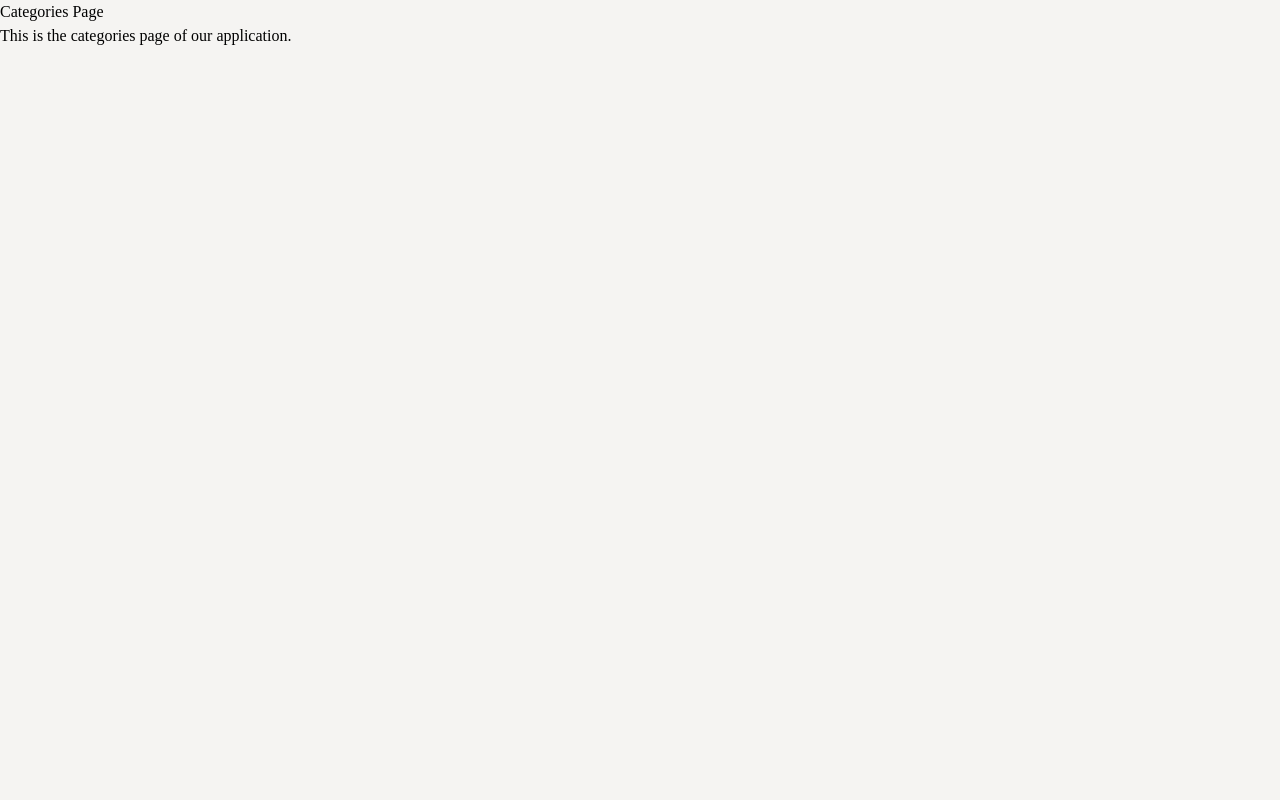
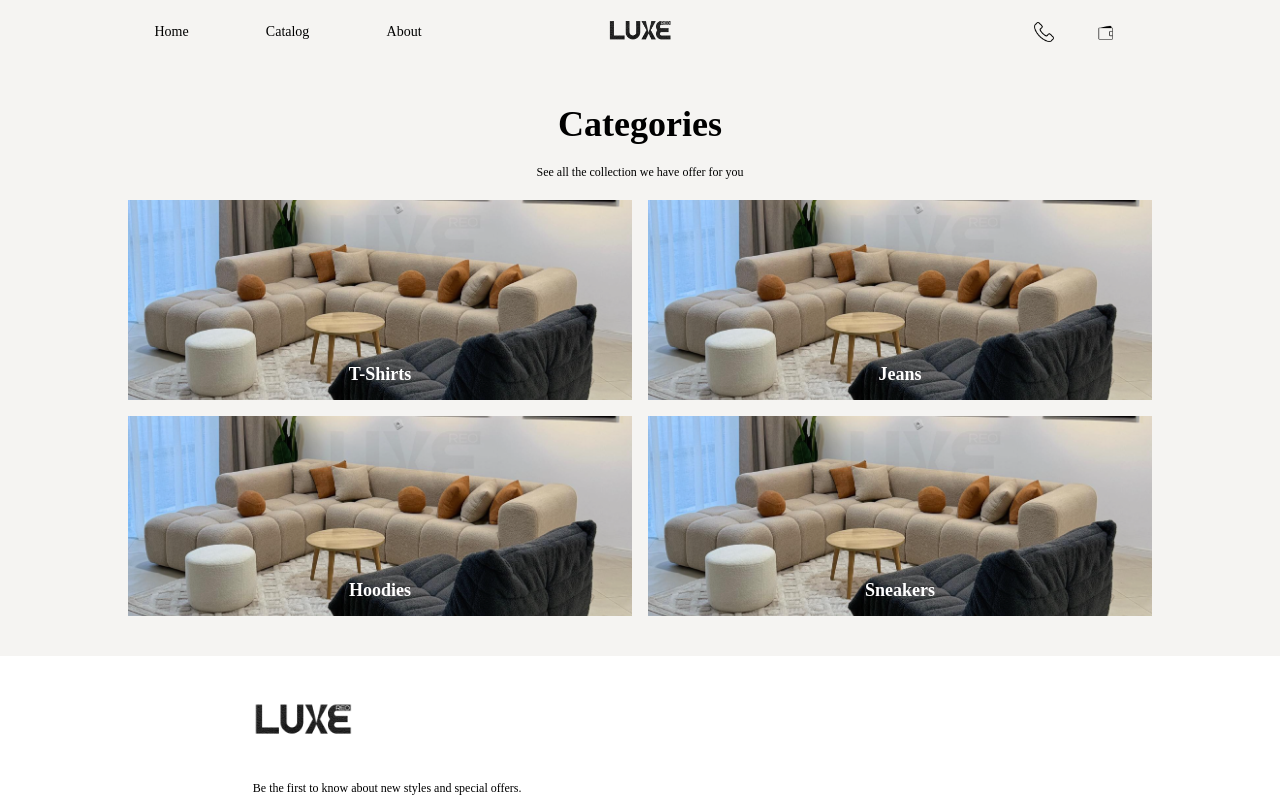
Before and after one commit to wailsb/luxe-webapp, a Next.js app: page /categories in a window 1280 px wide. Shown: the top 800 px of the page. Built offline with nearby package versions, Linux system fonts and the light colour scheme.

Commit message:
categories page done

```diff
--- a/src/Components/desktop/Navbar.tsx
+++ b/src/Components/desktop/Navbar.tsx
@@ -1,3 +1,4 @@
+"use client";
 import { useState, useEffect } from "react";
 import Image from "next/image";
 import Link from "next/link";
@@ -33,7 +34,7 @@ export default function Navbar() {
                     Home
                 </Link>
                 <div className="flex-1"/>
-                <Link href="/Catalog" className="text-black text-sm">
+                <Link href="/Products" className="text-black text-sm">
                     Catalog
                 </Link>
                 <div className="flex-1"/>
--- a/src/Components/phone/NavbarPhone.tsx
+++ b/src/Components/phone/NavbarPhone.tsx
@@ -1,3 +1,4 @@
+"use client";
 import Image from "next/image";
 import Link from "next/link";
 import { useState, useEffect } from "react";
@@ -45,7 +46,7 @@ export default function NavbarPhone() {
             <div className="flex flex-1"/>
             </div>
             <ul id="dropdown" className="hidden flex-col flex-1 justify-end items-center">
-                <Link className="py-2 px-5 text-black" href="/Catalog">Catalog</Link>
+                <Link className="py-2 px-5 text-black" href="/Products">Catalog</Link>
                 <Link className="py-2 px-5 text-black" href="/About">About</Link>
                 <Link className="py-2 px-5 text-black" href="/Contact">Contact</Link>
             </ul>
--- a/src/Components/shared/BestSellerElem.tsx
+++ b/src/Components/shared/ProductCard.tsx
@@ -1,7 +1,7 @@
-import { BestSellerElemProps } from "@/Types/types";
+import { ProductsElemProps } from "@/Types/types";
 
 
-export default function BestSellerElem({title,imageUrl,price,category,dimentions=["200px","300px"]}:BestSellerElemProps) {
+export default function ProductCard({title,imageUrl,price,category,dimentions=["200px","300px"]}:ProductsElemProps) {
     return (
         <div className="flex flex-col">
             <div style={{backgroundImage:`url(${imageUrl})`,width:dimentions[0],height:dimentions[1]}} className="bg-cover bg-center shrink-0"/>
--- a/src/Sections/BestSeller.tsx
+++ b/src/Sections/BestSeller.tsx
@@ -1,5 +1,5 @@
-import BestSellerElem from "@/Components/shared/BestSellerElem";
-import { BestSellerElemProps } from "@/Types/types";
+import ProductCard from "@/Components/shared/ProductCard";
+import { ProductsElemProps } from "@/Types/types";
 import Link from "next/link";
 import { useEffect, useState } from "react";
 
@@ -7,7 +7,7 @@ export default function BestSeller() {
     const [mounted, setMounted] = useState(false);
     const [isDesktop, setIsDesktop] = useState<boolean>(true);
 
-    const bestSellers: BestSellerElemProps[] = [
+    const bestSellers: ProductsElemProps[] = [
     {
         title: "Classic Tee",
         imageUrl: "/Banner.png",
@@ -65,7 +65,7 @@ export default function BestSeller() {
             <div className="overflow-x-scroll flex space-x-3 mt-5 mb-10 mx-auto max-w-full">
                 {bestSellers.map((i)=>{
                     return (
-                        <BestSellerElem key={i.title} imageUrl={i.imageUrl} price={i.price} title={i.title} category={i.category}/>
+                        <ProductCard key={i.title} imageUrl={i.imageUrl} price={i.price} title={i.title} category={i.category}/>
                     );
                 })}
             </div>
--- a/src/Sections/Categories.tsx
+++ b/src/Sections/Categories.tsx
@@ -1,3 +1,4 @@
+"use client";
 import CategElement from "@/Components/shared/CategElement";
 import { CategElem } from "@/Types/types";
 import Link from "next/link";
@@ -59,7 +60,7 @@ export default function Categories() {
             <div className="flex items-center mb-2">
                 <h1 className="text-2xl font-bold">Categories</h1>
                 <div className="flex-1"/>
-                <Link href="/Catalog" className="text-sm px-5 border border-b-slate-950 font-semibold rounded-sm">
+                <Link href="/Categories" className="text-sm px-5 border border-b-slate-950 font-semibold rounded-sm">
                     see all
                 </Link>
             </div>
--- a/src/Sections/Footer.tsx
+++ b/src/Sections/Footer.tsx
@@ -1,3 +1,4 @@
+"use client";
 import Link from "next/link";
 import Image from "next/image";
 import { useEffect, useState } from "react";
--- a/src/Types/types.tsx
+++ b/src/Types/types.tsx
@@ -3,7 +3,7 @@ export interface CategElem{
     imageUrl:string;
     dimentions?:Array<string>
 }
-export interface BestSellerElemProps {
+export interface ProductsElemProps {
     title: string;
     imageUrl: string;
     price?: number|null;
--- a/src/app/categories/page.tsx
+++ b/src/app/categories/page.tsx
@@ -1,8 +1,66 @@
+"use client";
+import Navbar from "@/Components/desktop/Navbar";
+import NavbarPhone from "@/Components/phone/NavbarPhone";
+import CategElement from "@/Components/shared/CategElement";
+import Footer from "@/Sections/Footer";
+import { CategElem } from "@/Types/types";
+import { useEffect, useState } from "react";
+
 export default function Categories() {
-  return (
-    <div>
-      <h1>Categories Page</h1>
-      <p>This is the categories page of our application.</p>
-    </div>
-  );
+  const sampleCategories: CategElem[] = [
+    {
+        title: "T-Shirts",
+        imageUrl: "/Banner.png",
+        dimentions: ["100%", "200px"]
+    },
+    {
+        title: "Jeans",
+        imageUrl: "/Banner.png",
+        dimentions: ["100%", "200px"]
+    },
+    {
+        title: "Hoodies",
+        imageUrl: "/Banner.png",
+        dimentions: ["100%", "200px"]
+    },
+    {
+        title: "Sneakers",
+        imageUrl: "/Banner.png",
+        dimentions: ["100%", "200px"]
+    }
+];
+
+  const [IsDesktop, setIsDesktop] = useState<boolean>(true);
+    useEffect(() => {
+      const handleResize = () => {
+        setIsDesktop(window.innerWidth >= 768);
+      };
+      window.addEventListener("resize", handleResize);
+      handleResize(); // Initial check
+      return () => {
+        window.removeEventListener("resize", handleResize);
+      };
+    }, []);
+
+    return (
+      <div>
+
+          {IsDesktop ? <Navbar /> : <NavbarPhone />}
+          <div className="mx-[10%]">
+            <h1 className="text-center text-4xl font-bold mt-10 mb-5">Categories</h1>
+            <p className="text-center text-xs ">See all the collection we have offer for you</p>
+            <div className={`${IsDesktop ? "grid grid-cols-2 gap-4" : "flex flex-col space-y-4"} justify-center mt-5 mb-10`}>
+              {sampleCategories.map((category, index) => (
+                <CategElement
+                  key={index}
+                  title={category.title}
+                  imageUrl={category.imageUrl}
+                  dimentions={(category.dimentions && category.dimentions.length > 0) ? category.dimentions : ["300px", "200px"]} // Default dimensions if not provided
+                />
+              ))}
+            </div>
+          </div>
+          <Footer />
+        </div>
+      );
 }
--- a/src/app/page.tsx
+++ b/src/app/page.tsx
@@ -1,5 +1,5 @@
 "use client";
-import React from "react";
+import {useState,useEffect} from "react";
 import Navbar from "@/Components/desktop/Navbar";
 import NavbarPhone from "@/Components/phone/NavbarPhone";
 import Banner from "@/Components/shared/Banner";
@@ -8,8 +8,8 @@ import BestSeller from "@/Sections/BestSeller";
 import Footer from "@/Sections/Footer";
 
 export default function Home() {
-  const [IsDesktop, setIsDesktop] = React.useState<boolean>(true);
-  React.useEffect(() => {
+  const [IsDesktop, setIsDesktop] = useState<boolean>(true);
+  useEffect(() => {
     const handleResize = () => {
       setIsDesktop(window.innerWidth >= 768);
     };
--- a/src/pages/desktop/Home.tsx
+++ /dev/null
@@ -1,8 +0,0 @@
-export default function Home() {
-    return (
-      <div>
-        <h1>Home Page</h1>
-        <p>Welcome to the home page of our application.</p>
-      </div>
-    );
-}
--- a/src/pages/phone/Home.tsx
+++ /dev/null
@@ -1,8 +0,0 @@
-export default function Home() {
-    return (
-      <div>
-        <h1>Home Page</h1>
-        <p>Welcome to the home page of our application.</p>
-      </div>
-    );
-}
```
Also changed, not shown: public/icons/wallet.png (renamed from public/icons/walet.png).
